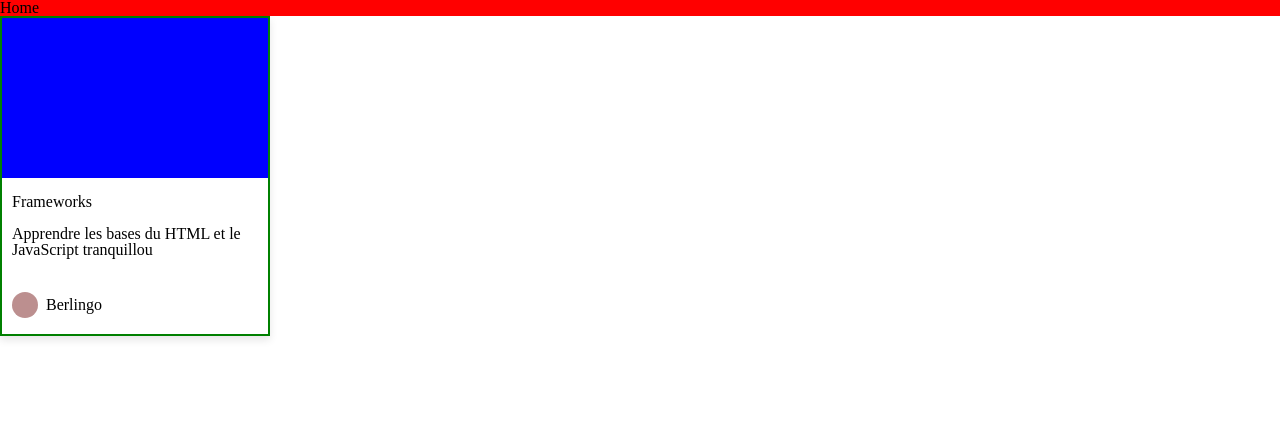
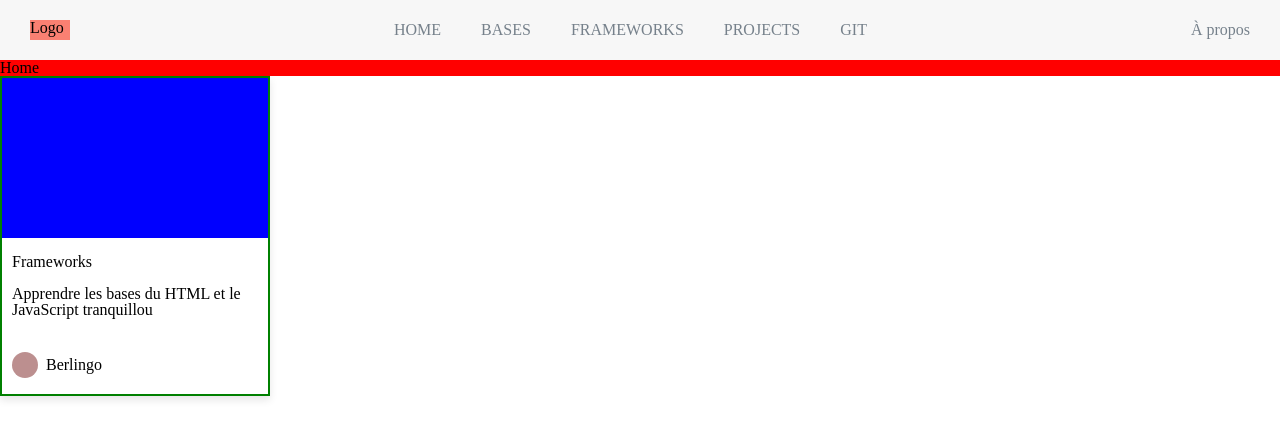
Before and after one commit to rqphy/project-b, a React (Create React App) app: page / in a window 1280 px wide. Shown: the top 438 px of the page. Built offline with nearby package versions, Linux system fonts and the light colour scheme.

Commit message:
complete header component

```diff
--- a/src/App.js
+++ b/src/App.js
@@ -3,6 +3,7 @@ import { BrowserRouter, Route, Switch, Redirect } from "react-router-dom";
 
 import "./App.css";
 import "./index.scss";
+import Header from "./Components/Header/Header";
 import Bases from "./Pages/Bases/Bases";
 import Frameworks from "./Pages/Frameworks/Frameworks";
 import Git from "./Pages/Git/Git";
@@ -12,6 +13,7 @@ import Projects from "./Pages/Projects/Projects";
 function App() {
   return (
     <BrowserRouter>
+      <Header />
       <Switch>
         <Route exact path="/" component={Home} />
         <Route exact path="/bases" component={Bases} />
--- a/src/Components/Header/Header.js
+++ b/src/Components/Header/Header.js
@@ -1,7 +1,17 @@
+import { Link } from 'react-router-dom';
+
 function Header() {
     return (
-        <header>
-            <h1>Header</h1>
+        <header className="Header" >
+            <div className="Header__logo" >Logo</div>
+            <nav className="Header__nav" >
+                <Link className="Header__link" to="/" >Home</Link>
+                <Link className="Header__link" to="/bases" >Bases</Link>
+                <Link className="Header__link" to="/frameworks" >Frameworks</Link>
+                <Link className="Header__link" to="/projects" >Projects</Link>
+                <Link className="Header__link" to="/git" >Git</Link>
+            </nav>
+            <a className="Header__about" href="#about" >À propos</a>
         </header>
     )
 }
--- a/src/Components/Header/Header.scss
+++ b/src/Components/Header/Header.scss
@@ -0,0 +1,34 @@
+.Header {
+    display: none;
+
+    @include large {
+        height: 60px;
+        width: 100%;
+        background-color: #F7F7F7;
+        display: flex;
+        align-items: center;
+        justify-content: space-between;
+        padding: 0 30px;
+    }
+
+    &__link, &__about {
+        text-decoration: none;
+        color: #76818B;
+
+        &:hover {
+            text-decoration: underline;
+        }
+    }
+
+    &__link {
+        text-transform: uppercase;
+        margin: 0 20px;
+    }
+
+    &__logo {
+        height: 20px;
+        width: 40px;
+        background-color: salmon;
+    }
+
+}
```
